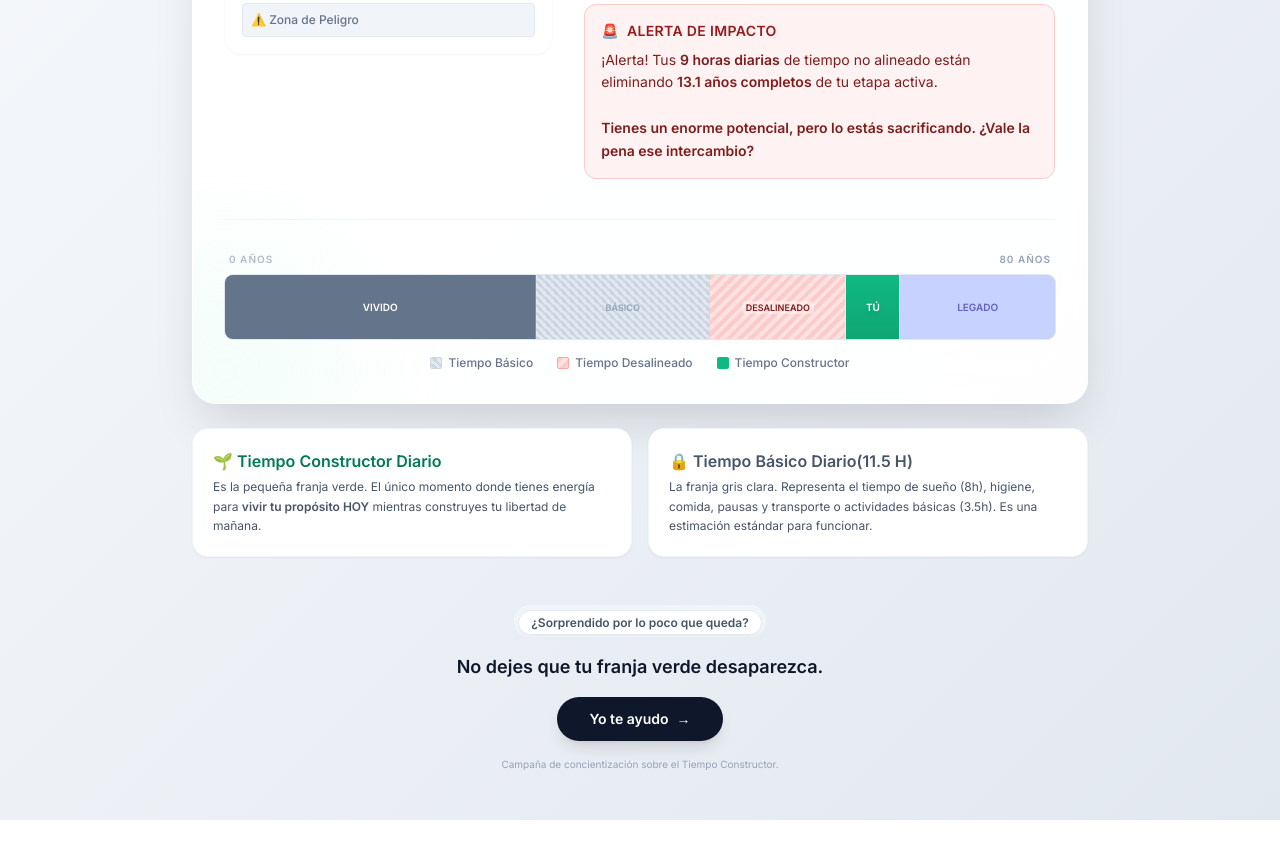
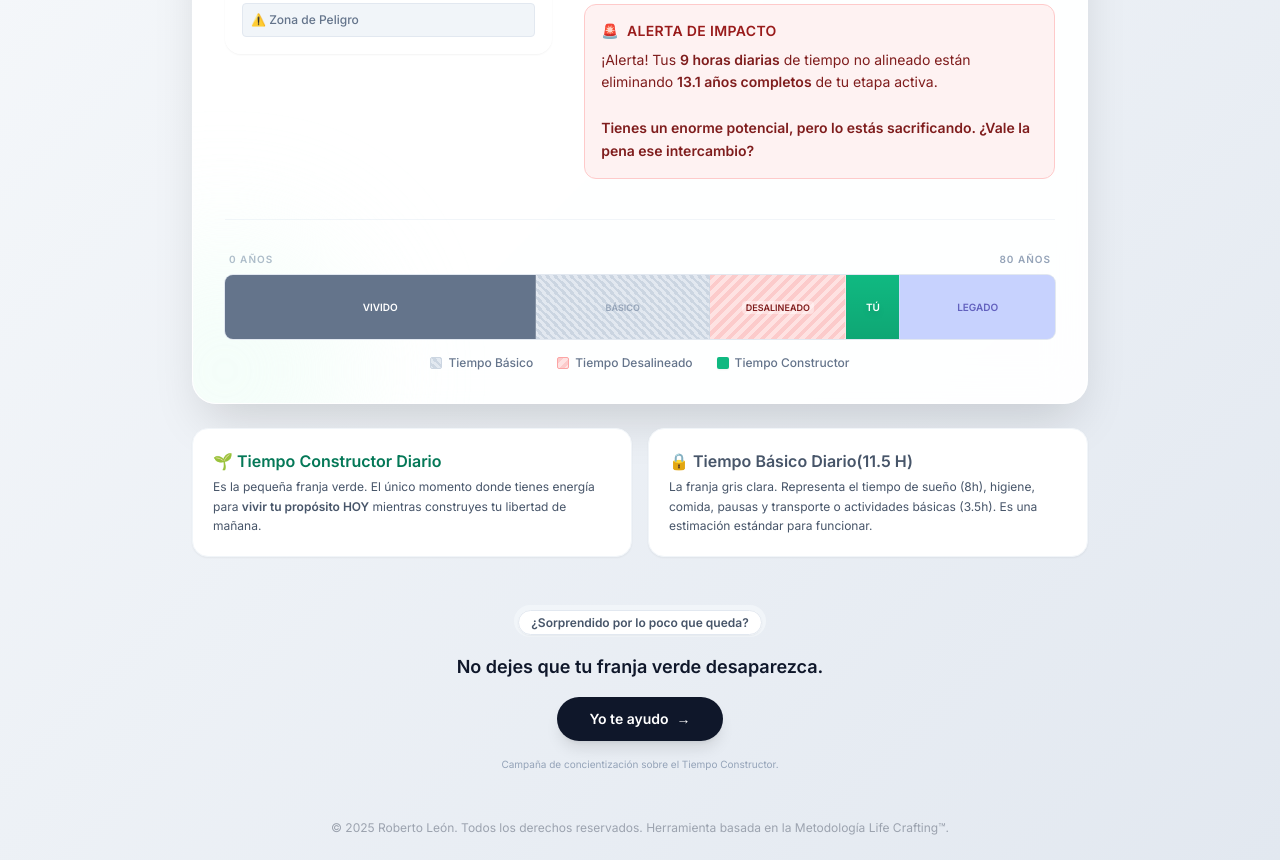
Before and after one commit to Tibaduiza1/Proposito, a plain HTML site: page index.html in a window 1280 px wide. Shown: the part 489-1349 px from the top of the page. Before the commit the page ends 1309 px from the top, so only its background shows below. Drawn offline with nearby package versions, Linux system fonts and the light colour scheme.

Commit message:
Update index.html

```diff
--- a/index.html
+++ b/index.html
@@ -324,7 +324,10 @@
       </a>
       <p class="text-[10px] text-slate-400 mt-4">Campaña de concientización sobre el Tiempo Constructor.</p>
     </footer>
-
+<footer class="text-center text-xs text-gray-400 mt-10 mb-4">
+  &copy; 2025 Roberto León. Todos los derechos reservados.
+  Herramienta basada en la Metodología Life Crafting™.
+</footer>
   </main>
 
   <!-- MODAL AYUDA -->
```
